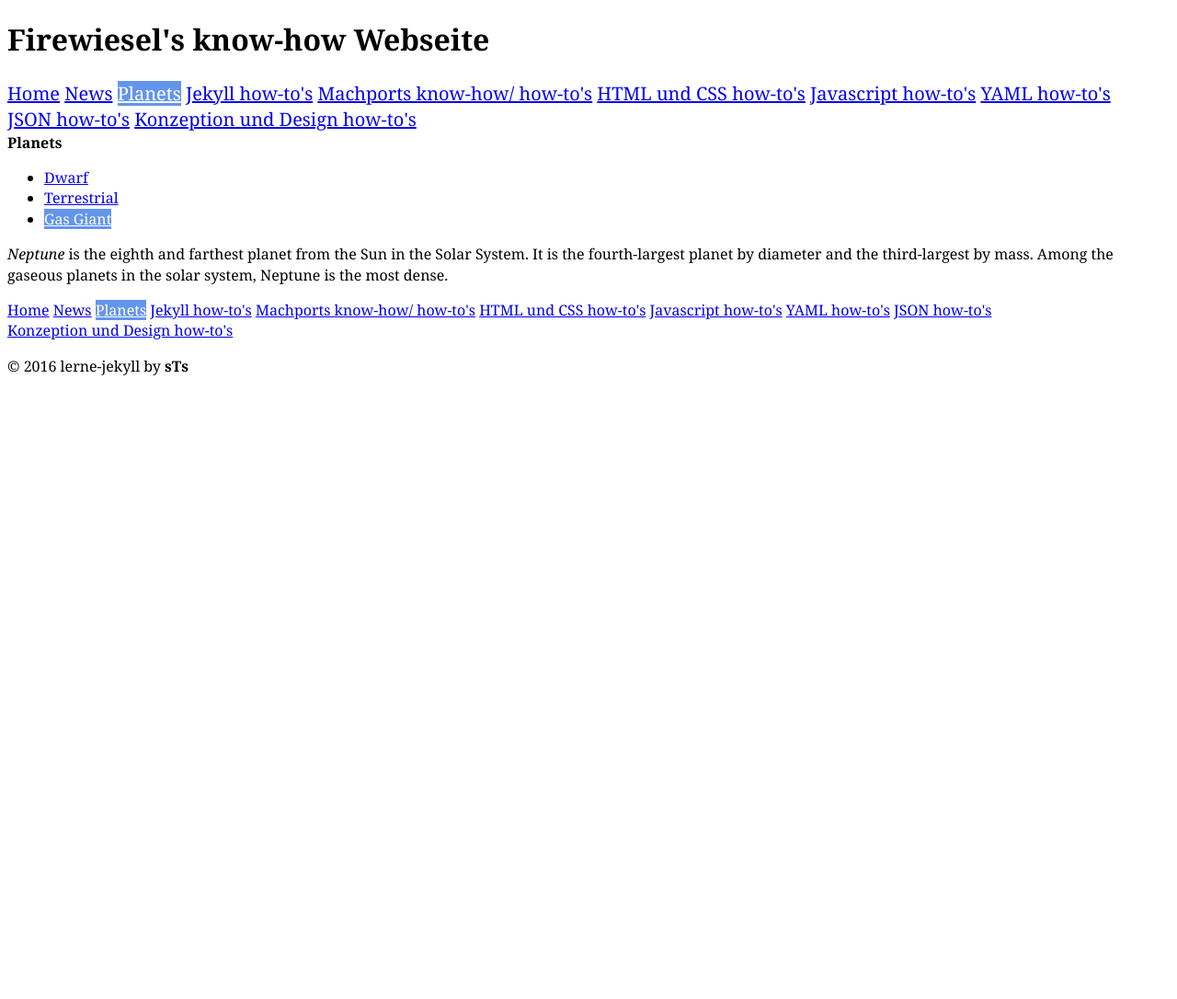
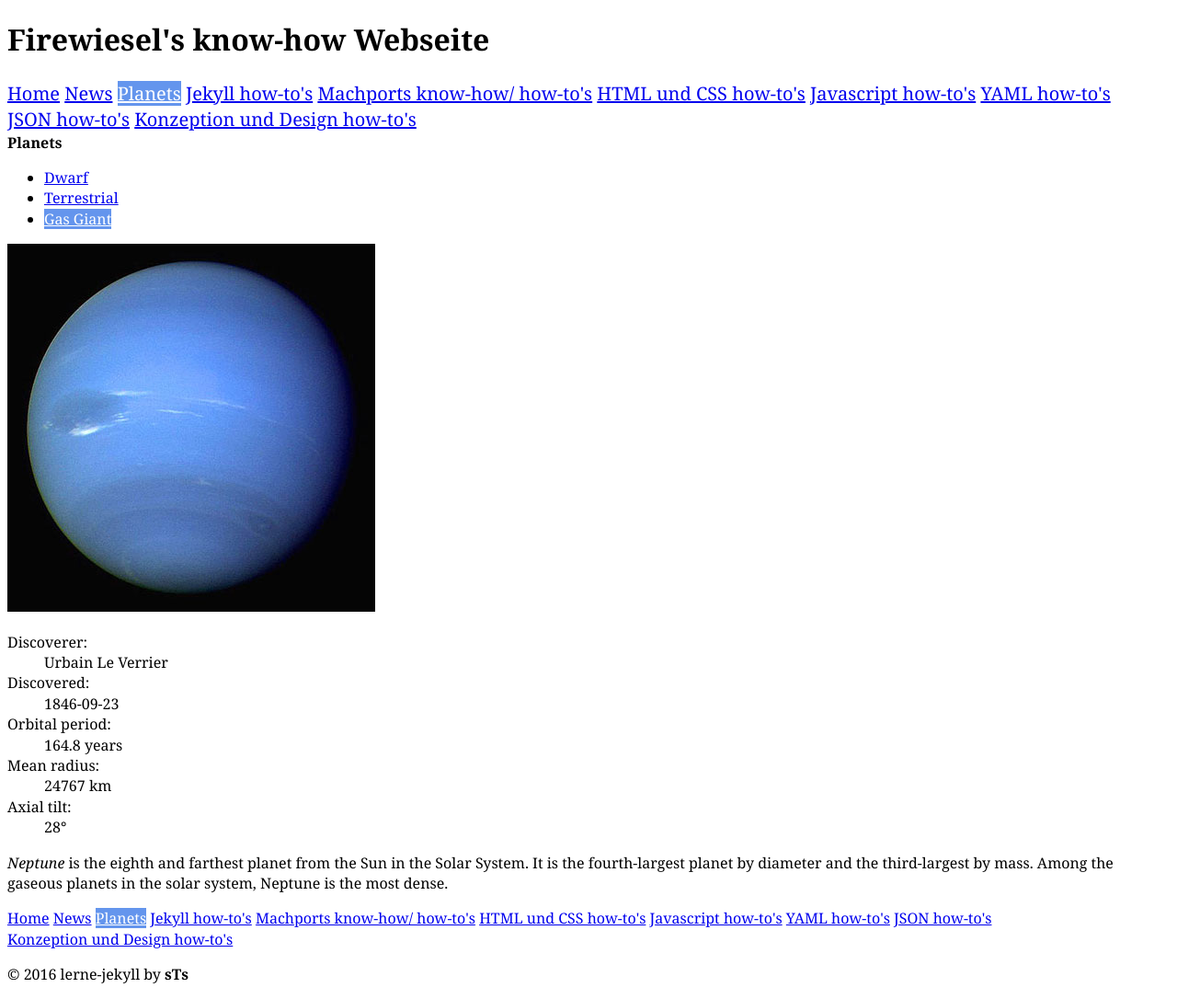
Before and after one commit to firewiesel/lerne-jekyll, a Jekyll site: the page built from planets/gas-giant/neptune.md, in a window 1280 px wide. Shown: the whole page at 92% size. Built offline with Jekyll 4.4.1, drawn with Linux system fonts in a browser that asks for light colours; before the commit the page ends 900 px from its top, so only the background shows below that.

Commit message:
Die _layout/plante.html Datei mit informationen erweitert.

```diff
--- a/_layouts/planet.html
+++ b/_layouts/planet.html
@@ -14,4 +14,14 @@
   </ul>
 </nav>
 
+<img src="{{site.baseurl}}/img/planets/{{page.image}}" alt="Photo of {{page.title}}">
+
+<dl>
+    <dt>Discoverer:</dt><dd>{{page.discoverer}}</dd>
+    <dt>Discovered:</dt><dd>{{page.discovered}}</dd>
+    <dt>Orbital period:</dt><dd>{{page.orbit}}</dd>
+    <dt>Mean radius:</dt><dd>{{page.radius}}</dd>
+    <dt>Axial tilt:</dt><dd>{{page.tilt}}</dd>
+</dl>
+
 {{content}}
```
